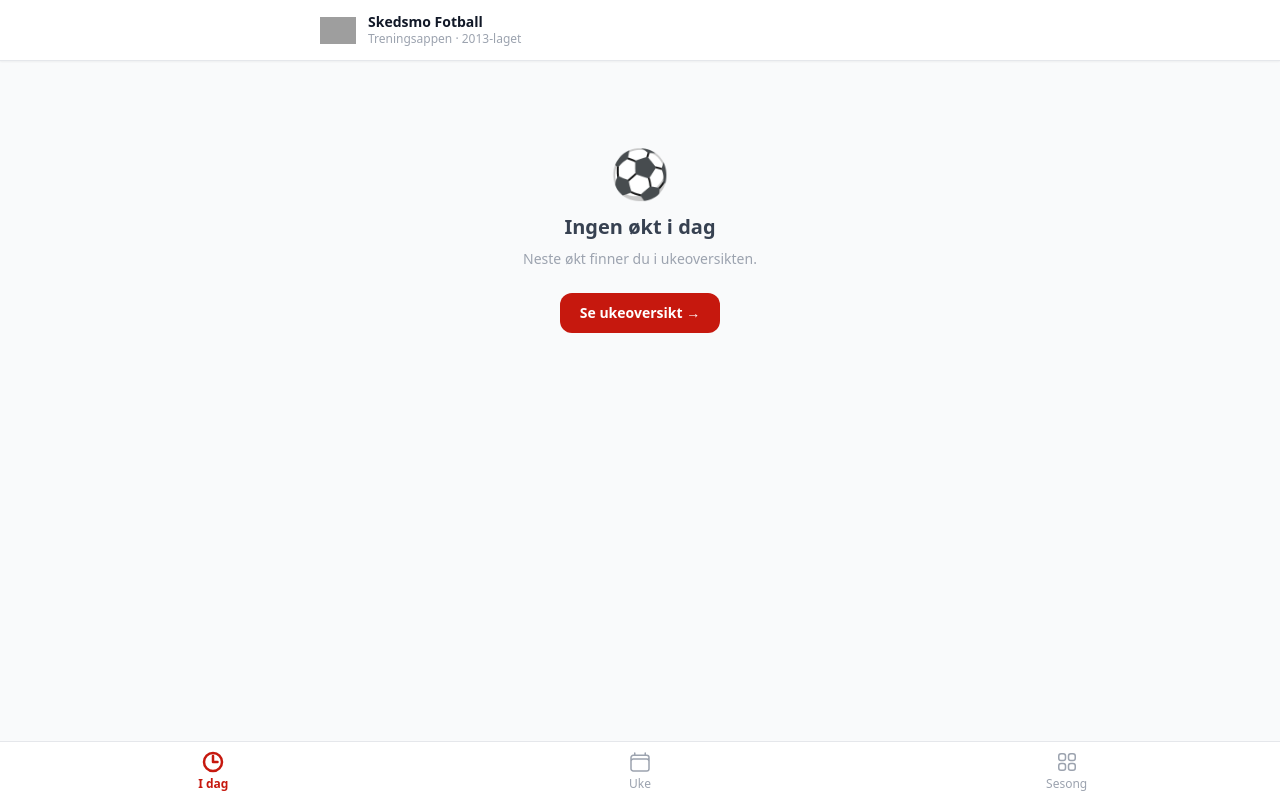
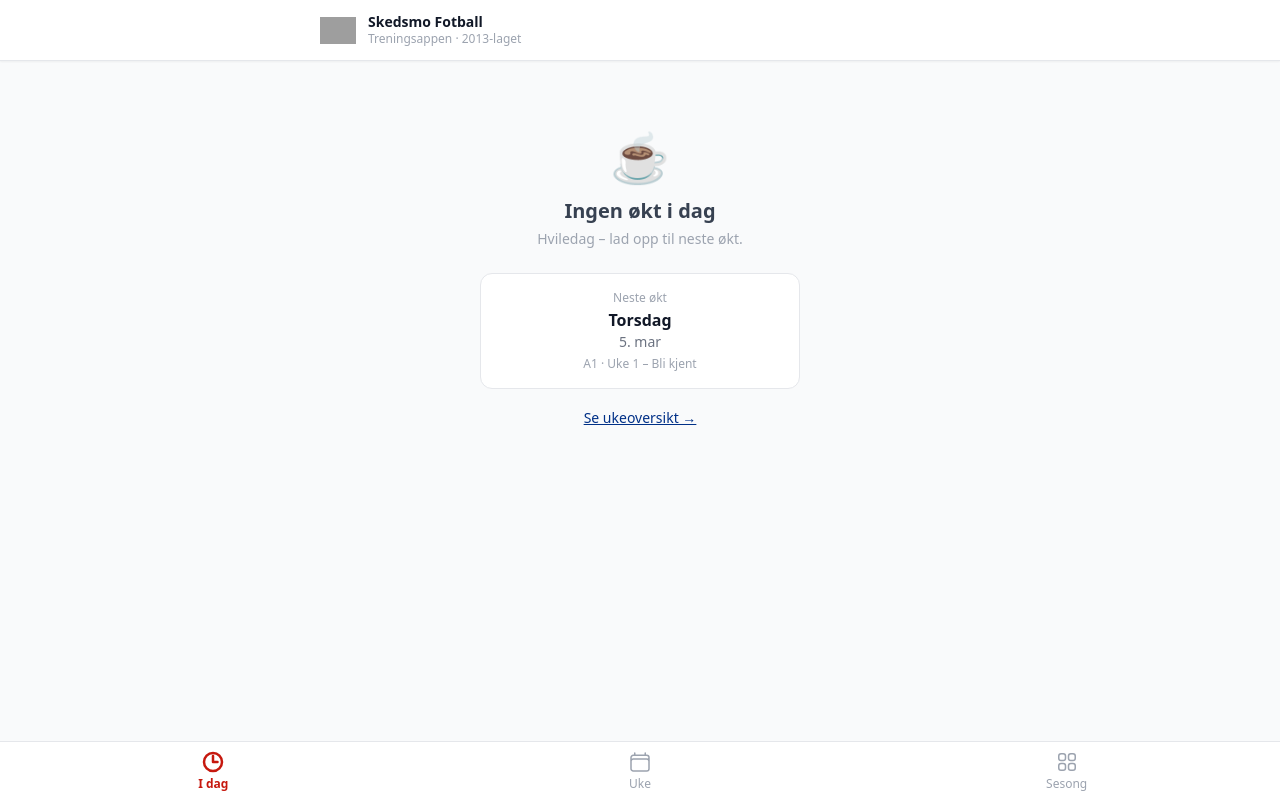
Before and after one commit to marsvar/skedsmo-gutter-2013, a Next.js app: page / in a window 1280 px wide. Built offline with nearby package versions, Linux system fonts and the light colour scheme; grey boxes are pictures that could not be loaded.

Commit message:
feat: show next upcoming session on off-days
When no session is scheduled today, Today page now displays:
- Resting day message
- Card linking to next session (day, date, block/week context)
- Link to week overview

```diff
--- a/src/app/page.tsx
+++ b/src/app/page.tsx
@@ -1,7 +1,7 @@
 'use client'
 
 import { useState, useEffect } from 'react'
-import { resolveToday } from '@/lib/resolveToday'
+import { resolveToday, getNextSession } from '@/lib/resolveToday'
 import { DAY_LABELS, NFF_DESCRIPTIONS } from '@/data/types'
 import SessionTimeline from '@/components/SessionTimeline'
 import Link from 'next/link'
@@ -11,6 +11,13 @@ const DAY_ACCENT: Record<string, string> = {
   tuesday:  'bg-green-600',
   thursday: 'bg-orange-500',
   saturday: 'bg-purple-600',
+}
+
+const MONTHS_SHORT = ['jan','feb','mar','apr','mai','jun','jul','aug','sep','okt','nov','des']
+
+function formatShortDate(iso: string): string {
+  const d = new Date(iso + 'T00:00:00')
+  return `${d.getDate()}. ${MONTHS_SHORT[d.getMonth()]}`
 }
 
 export default function TodayPage() {
@@ -33,17 +40,30 @@ export default function TodayPage() {
   const ctx = resolveToday(today)
 
   if (!ctx) {
+    const next = getNextSession(today)
     return (
-      <div className="text-center py-16">
-        <div className="text-5xl mb-4">⚽</div>
-        <h1 className="text-xl font-bold text-gray-700 mb-2">Ingen økt i dag</h1>
-        <p className="text-sm text-gray-400 mb-6">
-          Neste økt finner du i ukeoversikten.
-        </p>
-        <Link
-          href="/week"
-          className="inline-block bg-skedsmo-red text-white text-sm px-5 py-2.5 rounded-xl font-semibold"
-        >
+      <div className="text-center py-12">
+        <div className="text-5xl mb-4">☕</div>
+        <h1 className="text-xl font-bold text-gray-700 mb-1">Ingen økt i dag</h1>
+        <p className="text-sm text-gray-400 mb-6">Hviledag – lad opp til neste økt.</p>
+
+        {next && (
+          <Link
+            href={`/session/${next.session.id}/`}
+            className="block max-w-xs mx-auto bg-white border border-gray-200 rounded-xl p-4 mb-4 hover:shadow-sm transition-shadow"
+          >
+            <p className="text-xs text-gray-400 mb-0.5">Neste økt</p>
+            <p className="font-bold text-gray-900">
+              {DAY_LABELS[next.session.dayOfWeek]}
+            </p>
+            <p className="text-sm text-gray-500">{formatShortDate(next.session.date)}</p>
+            <p className="text-xs text-gray-400 mt-1">
+              {next.block.nffCode} · Uke {next.week.number} – {next.week.focus}
+            </p>
+          </Link>
+        )}
+
+        <Link href="/week" className="text-sm text-nff-blue underline">
           Se ukeoversikt →
         </Link>
       </div>
--- a/src/lib/resolveToday.ts
+++ b/src/lib/resolveToday.ts
@@ -68,3 +68,16 @@ export function resolveCurrentWeek(): { week: Week; block: Block } | null {
 
   return null
 }
+
+/**
+ * Find the next scheduled session after (but not including) today.
+ */
+export function getNextSession(afterDate: string): TodayContext | null {
+  const allSessions = getAllSessions()
+  const next = allSessions.find((s) => s.date > afterDate)
+  if (!next) return null
+  const week = getWeekForSession(next.id)
+  const block = getBlockForSession(next.id)
+  if (!week || !block) return null
+  return { session: next, week, block }
+}
```
